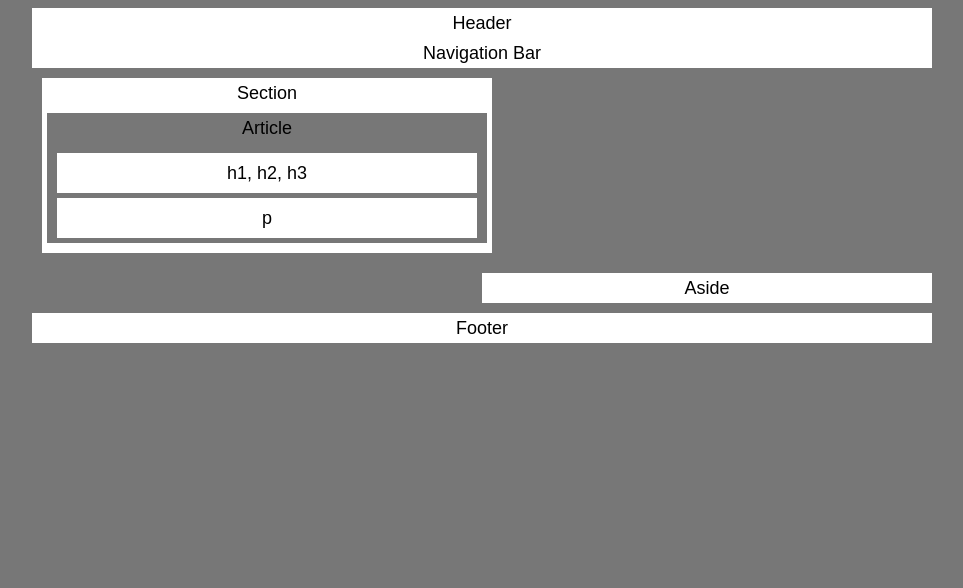
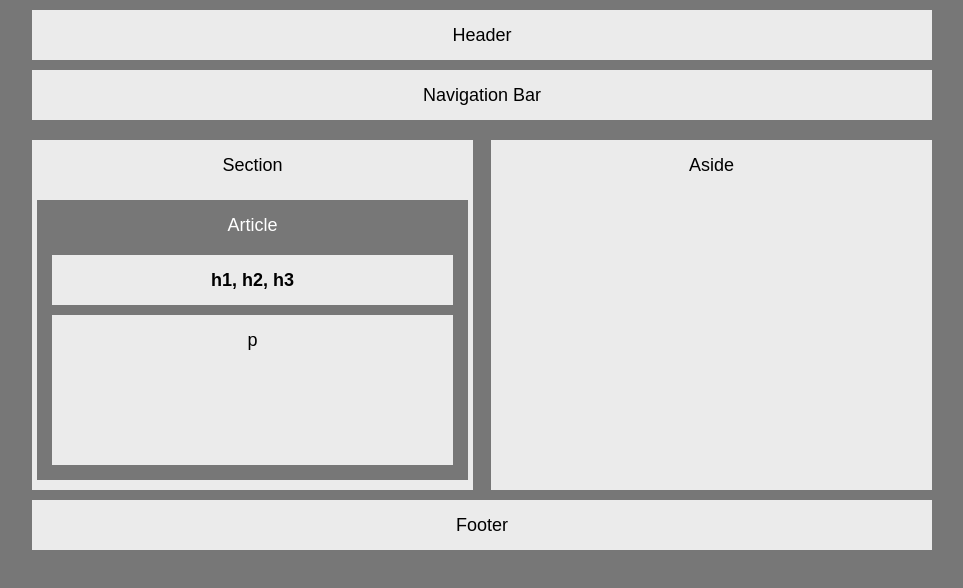
Before and after one commit to mkallgren08/HW-Wireframe, a plain HTML site: page index.html in a window 1280 px wide. Shown: the whole page, without its empty margins (176-1139 px from the left). Drawn offline with Linux system fonts and the light colour scheme.

Commit message:
Finished the basic Wireframe!

```diff
--- a/index.html
+++ b/index.html
@@ -13,18 +13,22 @@
 	<!--   Navigation Bar -->
 	<div class = "navbar">Navigation Bar</div>
 
+	<div class = "mainbody">
 		<!--  Section - Off to Left -->
-	<div class = "section"> Section
+		<section class = "section"> Section
 			<!--  Article - Nestled Center and Bottom Oriented  w/in Section  -->
 			<div class = "article"> Article
+				<div class = "artcbody">
 					<!--  h1, h2, h3 -->
-			<div class = "h1h2h3">h1, h2, h3</div>
+					<div class = "h1h2h3"><strong>h1, h2, h3</strong></div>
 					<!-- <p> section  -->
-			<div class = "artcbody">p</div>
+					<div class = "text">p</div>
 				</div>
 			</div>
+		</section>
 		<!--  Aside  -->
-	<div class = "aside">Aside</div>
+		<section class = "aside">Aside</section>
+	</div>
 
 	<br>
 	<!--  Footer  -->
--- a/style.css
+++ b/style.css
@@ -3,78 +3,58 @@ body {
 	width: 900px;
 	font-family: 'Arial', 'Helvetica Neue', Helvetica, sans-serif;
 	font-size: 18px;
-	line-height: 30px;
+	line-height: 50px;
 	padding-left: 200px;
 	padding-right: 50px;
+	color: black;
 }
 
 .header, .foot, .navbar, .section,
-.aside, .foot, .h1h2h3, .artcbody{
+.aside, .foot, .h1h2h3, .artcbody,
+.text{
 	background-color: #ebebeb;
-}
+	text-align: center;
+	vertical-align: 50%; }
 
 .header, .foot, .navbar {
 	width: 100%;
-	background-color: white;
-	text-align: center;
+	margin: 10px 0px 10px 0px;}
+
+.section, .aside{
+	width: 49%; }
+
+.mainbody{
+	width: 100%;
 }
 
 .foot{
-	clear: both;
-}
+	clear: both; }
 
-.test{
-	width: 50%;
-	height: 45px;
-	background-color: rgb(255,255,255)
-	border: 1px;
-	border-color: black;
-	margin:4px;
-}
-
-.section{
+.section {
 	float: left;
-	margin: 10px;
-/* 	margin: 10px;
-	padding: 5px; */
-}
+	margin: 10px 5px 10px 0px;
+	}
 
 .aside{
 	float: right;
-	margin: 10px 0px 10px 10px;
-/*	margin-left: : 10px;
-	padding-left: : 5px;
-	margin-top: 10px;
-	padding-top: 5px;
-	margin-bottom: 10px;
-	padding-bottom: 5px;
-	margin-right: 0px;
-	padding-right: 0px; */
+	margin: 10px 0px 10px 5px;
+	height: 350px;}
 
-}
-
-.section, .aside{
-	height: auto;
-	width: 50%;
-	background-color: white;
-	text-align: center;
-
-
-}
 /* Content color needs to be #ebebeb */
 .article{
 	background-color: #777;
-	margin: 5px;
-}
+	margin: 10px 5px 10px 5px;
+	color: white;}
 
-.h1h2h3, .artcbody{
-	background-color: white;
-	margin: 10px;
-	padding: 5px;
+.h1h2h3, .text{
+	border: 5px solid #777;
+	color: black;}
 
-}
+.text{
+	height: 150px;
+	overflow: scroll;  }
 
 .artcbody{
+	margin: 10px;
 	position: relative;
-	bottom: 5px;
-}
+	bottom: 10px; }
```
Lines whose indentation alone changed are shown as unchanged.
